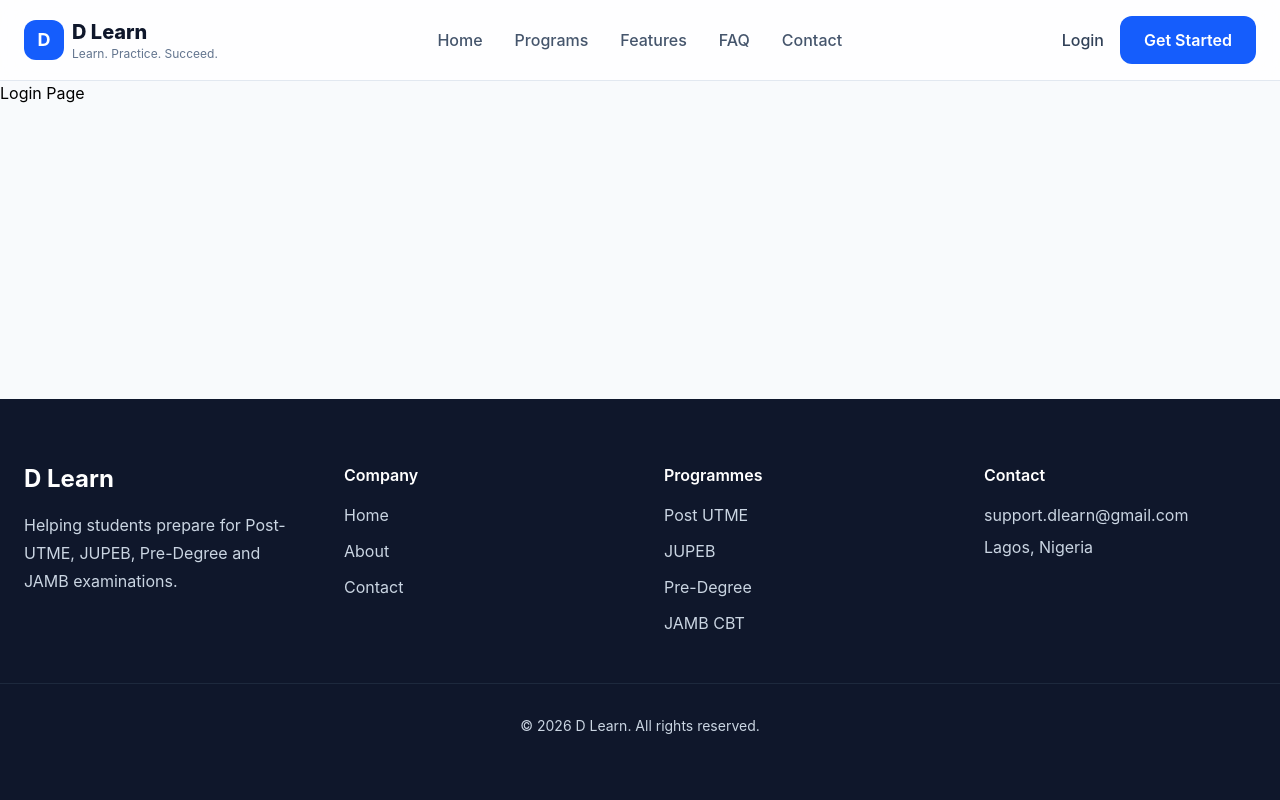
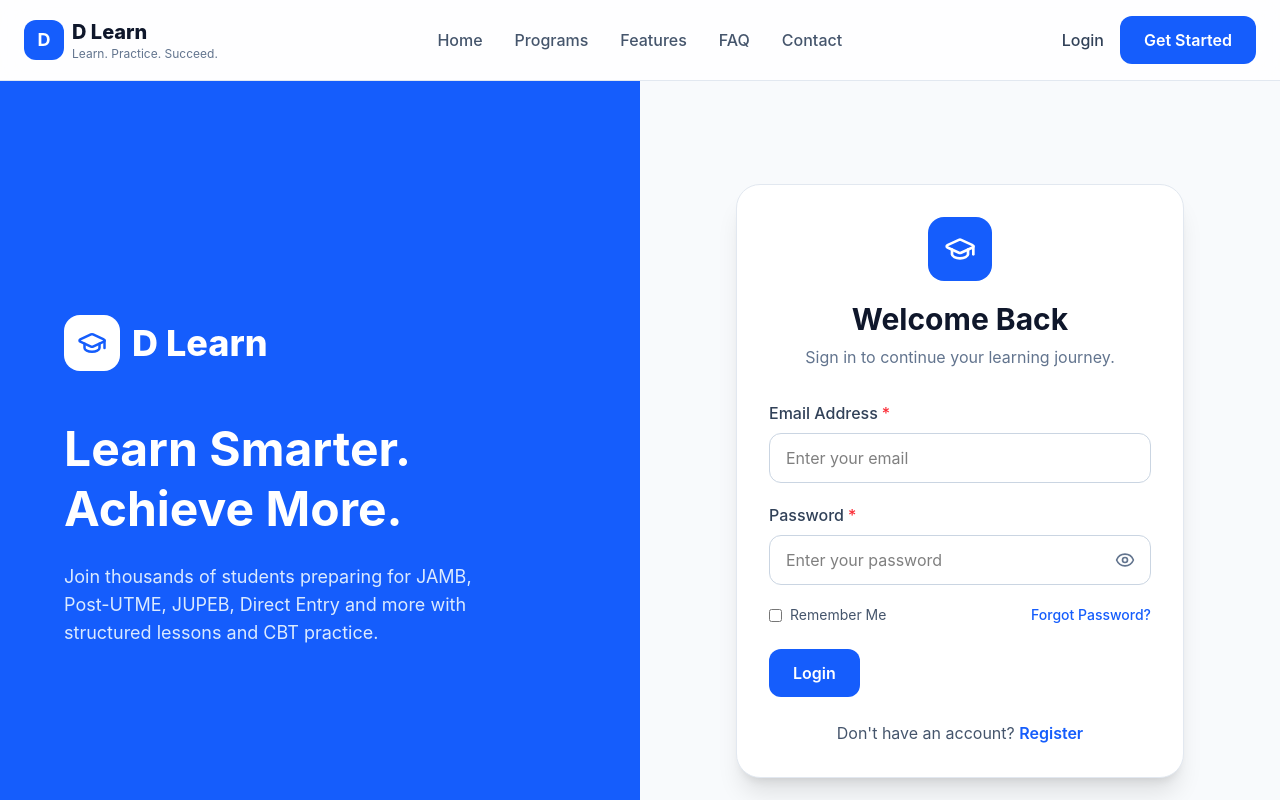
Before and after one commit to paulwebsdev/d-learn, a React (Vite) app: page /login in a window 1280 px wide. Shown: the top 800 px of the page. Built offline with nearby package versions, Linux system fonts and the light colour scheme.

Commit message:
Build reusable authentication components and login page

```diff
--- a/src/App.jsx
+++ b/src/App.jsx
@@ -1,10 +1,23 @@
+import { useEffect, useState } from "react";
 import AppRoutes from "./routes/AppRoutes";
-
+import Loader from "./components/ui/Loader";
 
 function App() {
-  return (
-    <AppRoutes />
-  );
+  const [loading, setLoading] = useState(true);
+
+  useEffect(() => {
+    const timer = setTimeout(() => {
+      setLoading(false);
+    }, 1200);
+
+    return () => clearTimeout(timer);
+  }, []);
+
+  if (loading) {
+    return <Loader />;
+  }
+
+  return <AppRoutes />;
 }
 
 export default App;
--- /dev/null
+++ b/src/components/auth/AuthCard.jsx
@@ -0,0 +1,11 @@
+function AuthCard({ children }) {
+  return (
+    <div className="w-full max-w-md rounded-3xl bg-white p-8 shadow-xl border border-slate-200">
+
+      {children}
+
+    </div>
+  );
+}
+
+export default AuthCard;
--- /dev/null
+++ b/src/components/auth/AuthHeader.jsx
@@ -0,0 +1,23 @@
+import { GraduationCap } from "lucide-react";
+
+function AuthHeader({ title, subtitle }) {
+  return (
+    <div className="mb-8 text-center">
+
+      <div className="mx-auto flex h-16 w-16 items-center justify-center rounded-2xl bg-blue-600 text-white">
+        <GraduationCap size={32} />
+      </div>
+
+      <h1 className="mt-5 text-3xl font-bold text-slate-900">
+        {title}
+      </h1>
+
+      <p className="mt-2 text-slate-500">
+        {subtitle}
+      </p>
+
+    </div>
+  );
+}
+
+export default AuthHeader;
--- /dev/null
+++ b/src/components/auth/AuthInput.jsx
@@ -0,0 +1,32 @@
+function AuthInput({
+  label,
+  type = "text",
+  placeholder,
+  value,
+  onChange,
+  required = false,
+}) {
+  return (
+    <div className="mb-5">
+
+      <label className="mb-2 block font-medium text-slate-700">
+        {label}
+        {required && (
+          <span className="ml-1 text-red-500">*</span>
+        )}
+      </label>
+
+      <input
+        type={type}
+        placeholder={placeholder}
+        value={value}
+        onChange={onChange}
+        required={required}
+        className="w-full rounded-xl border border-slate-300 px-4 py-3 outline-none transition focus:border-blue-600 focus:ring-4 focus:ring-blue-100"
+      />
+
+    </div>
+  );
+}
+
+export default AuthInput;
--- /dev/null
+++ b/src/components/auth/AuthLayout.jsx
@@ -0,0 +1,51 @@
+import { GraduationCap } from "lucide-react";
+
+function AuthLayout({ children }) {
+  return (
+    <section className="min-h-screen bg-slate-50">
+
+      <div className="mx-auto flex min-h-screen max-w-7xl">
+
+        {/* Left Side */}
+        <div className="hidden w-1/2 flex-col justify-center bg-blue-600 p-16 text-white lg:flex">
+
+          <div className="flex items-center gap-3">
+
+            <div className="flex h-14 w-14 items-center justify-center rounded-2xl bg-white text-blue-600">
+              <GraduationCap size={30} />
+            </div>
+
+            <h1 className="text-4xl font-extrabold">
+              D Learn
+            </h1>
+
+          </div>
+
+          <h2 className="mt-12 text-5xl font-bold leading-tight">
+            Learn Smarter.
+            <br />
+            Achieve More.
+          </h2>
+
+          <p className="mt-6 max-w-md text-lg text-blue-100">
+            Join thousands of students preparing for JAMB,
+            Post-UTME, JUPEB, Direct Entry and more with
+            structured lessons and CBT practice.
+          </p>
+
+        </div>
+
+        {/* Right Side */}
+        <div className="flex w-full items-center justify-center p-6 lg:w-1/2">
+
+          {children}
+
+        </div>
+
+      </div>
+
+    </section>
+  );
+}
+
+export default AuthLayout;
--- /dev/null
+++ b/src/components/auth/PasswordInput.jsx
@@ -0,0 +1,48 @@
+import { useState } from "react";
+import { Eye, EyeOff } from "lucide-react";
+
+function PasswordInput({
+  label,
+  placeholder,
+  value,
+  onChange,
+  required = false,
+}) {
+  const [showPassword, setShowPassword] = useState(false);
+
+  return (
+    <div className="mb-5">
+
+      <label className="mb-2 block font-medium text-slate-700">
+        {label}
+        {required && (
+          <span className="ml-1 text-red-500">*</span>
+        )}
+      </label>
+
+      <div className="relative">
+
+        <input
+          type={showPassword ? "text" : "password"}
+          placeholder={placeholder}
+          value={value}
+          onChange={onChange}
+          required={required}
+          className="w-full rounded-xl border border-slate-300 px-4 py-3 pr-12 outline-none transition focus:border-blue-600 focus:ring-4 focus:ring-blue-100"
+        />
+
+        <button
+          type="button"
+          onClick={() => setShowPassword(!showPassword)}
+          className="absolute right-4 top-1/2 -translate-y-1/2 text-slate-500 hover:text-blue-600"
+        >
+          {showPassword ? <EyeOff size={20} /> : <Eye size={20} />}
+        </button>
+
+      </div>
+
+    </div>
+  );
+}
+
+export default PasswordInput;
--- /dev/null
+++ b/src/components/ui/Loader.jsx
@@ -0,0 +1,23 @@
+function Loader() {
+  return (
+    <div className="flex min-h-screen flex-col items-center justify-center bg-slate-50">
+
+      <div className="flex h-20 w-20 items-center justify-center rounded-3xl bg-blue-600 text-3xl font-bold text-white shadow-lg">
+        D
+      </div>
+
+      <h1 className="mt-6 text-3xl font-bold text-slate-900">
+        D Learn
+      </h1>
+
+      <p className="mt-2 text-slate-500">
+        Learn. Practice. Succeed.
+      </p>
+
+      <div className="mt-8 h-10 w-10 animate-spin rounded-full border-4 border-slate-200 border-t-blue-600"></div>
+
+    </div>
+  );
+}
+
+export default Loader;
--- /dev/null
+++ b/src/pages/auth/ForgotPassword.jsx
@@ -0,0 +1,5 @@
+function ForgotPassword() {
+  return <h1>Forgot Password Page</h1>;
+}
+
+export default ForgotPassword;
--- a/src/pages/auth/Login.jsx
+++ b/src/pages/auth/Login.jsx
@@ -1,8 +1,100 @@
+import { useState } from "react";
+import { Link } from "react-router-dom";
+
+import AuthLayout from "../../components/auth/AuthLayout";
+import AuthCard from "../../components/auth/AuthCard";
+import AuthHeader from "../../components/auth/AuthHeader";
+import AuthInput from "../../components/auth/AuthInput";
+import PasswordInput from "../../components/auth/PasswordInput";
+import Button from "../../components/ui/Button";
+
 function Login() {
+  const [email, setEmail] = useState("");
+  const [password, setPassword] = useState("");
+  const [rememberMe, setRememberMe] = useState(false);
+
+  const handleSubmit = (e) => {
+    e.preventDefault();
+
+    console.log({
+      email,
+      password,
+      rememberMe,
+    });
+  };
+
   return (
-    <div>
-      <h1>Login Page</h1>
-    </div>
+    <AuthLayout>
+      <AuthCard>
+
+        <AuthHeader
+          title="Welcome Back"
+          subtitle="Sign in to continue your learning journey."
+        />
+
+        <form onSubmit={handleSubmit}>
+
+          <AuthInput
+            label="Email Address"
+            type="email"
+            placeholder="Enter your email"
+            value={email}
+            onChange={(e) => setEmail(e.target.value)}
+            required
+          />
+
+          <PasswordInput
+            label="Password"
+            placeholder="Enter your password"
+            value={password}
+            onChange={(e) => setPassword(e.target.value)}
+            required
+          />
+
+          <div className="mb-6 flex items-center justify-between">
+
+            <label className="flex items-center gap-2 text-sm text-slate-600">
+
+              <input
+                type="checkbox"
+                checked={rememberMe}
+                onChange={(e) => setRememberMe(e.target.checked)}
+              />
+
+              Remember Me
+
+            </label>
+
+            <Link
+              to="/forgot-password"
+              className="text-sm font-medium text-blue-600 hover:underline"
+            >
+              Forgot Password?
+            </Link>
+
+          </div>
+
+          <Button className="w-full">
+            Login
+          </Button>
+
+        </form>
+
+        <p className="mt-6 text-center text-slate-600">
+
+          Don't have an account?{" "}
+
+          <Link
+            to="/register"
+            className="font-semibold text-blue-600 hover:underline"
+          >
+            Register
+          </Link>
+
+        </p>
+
+      </AuthCard>
+    </AuthLayout>
   );
 }
 
--- /dev/null
+++ b/src/pages/public/NotFound.jsx
@@ -0,0 +1,42 @@
+import { Link } from "react-router-dom";
+import { SearchX } from "lucide-react";
+import Button from "../../components/ui/Button";
+
+function NotFound() {
+  return (
+    <section className="flex min-h-[80vh] items-center justify-center bg-slate-50 px-6">
+      <div className="max-w-lg text-center">
+
+        <div className="mx-auto flex h-24 w-24 items-center justify-center rounded-full bg-blue-100">
+          <SearchX
+            size={50}
+            className="text-blue-600"
+          />
+        </div>
+
+        <h1 className="mt-8 text-7xl font-extrabold text-slate-900">
+          404
+        </h1>
+
+        <h2 className="mt-4 text-3xl font-bold text-slate-900">
+          Page Not Found
+        </h2>
+
+        <p className="mt-6 text-lg leading-8 text-slate-600">
+          Sorry, the page you're looking for doesn't exist or may have been moved.
+        </p>
+
+        <div className="mt-10">
+          <Link to="/">
+            <Button>
+              Back to Home
+            </Button>
+          </Link>
+        </div>
+
+      </div>
+    </section>
+  );
+}
+
+export default NotFound;
--- a/src/routes/AppRoutes.jsx
+++ b/src/routes/AppRoutes.jsx
@@ -5,6 +5,8 @@ import Login from "../pages/auth/Login";
 import Register from "../pages/auth/Register";
 
 import MainLayout from "../layouts/MainLayout";
+import ForgotPassword from "../pages/auth/ForgotPassword";
+import NotFound from "../pages/public/NotFound";
 
 
 function AppRoutes() {
@@ -19,8 +21,14 @@ function AppRoutes() {
         <Route path="/login" element={<Login />} />
 
         <Route path="/register" element={<Register />} />
+        <Route
+  path="/forgot-password"
+  element={<ForgotPassword />}
+/>
 
+<Route path="*" element={<NotFound />} />
       </Route>
+
 
     </Routes>
   );
```
Also changed, not shown: src/constants/programmes.js (added).
